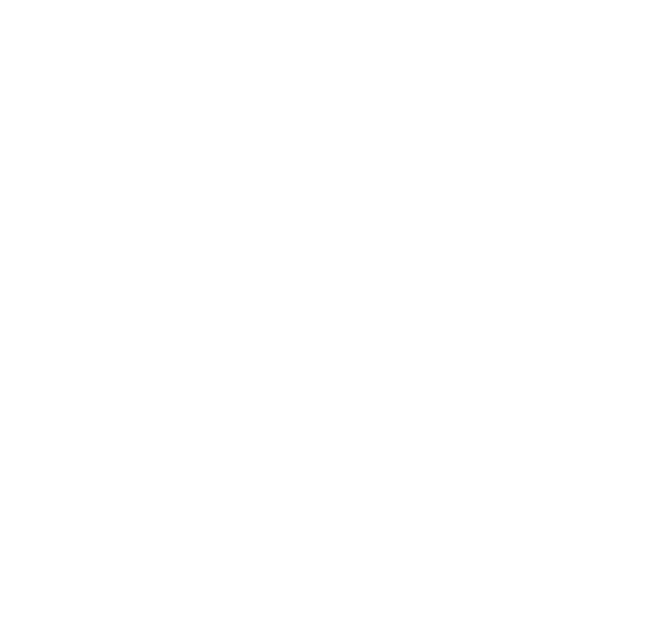
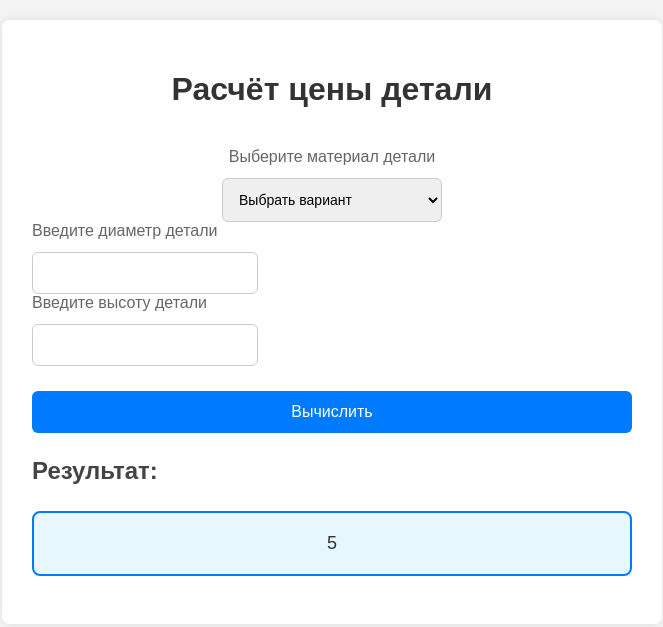
Before and after one commit to Kir32Ill/OEZ, a plain HTML site: page index.html in a window 1280 px wide. Shown: the whole page, without its empty margins (308-971 px from the left). Drawn offline with Linux system fonts and the light colour scheme.

Commit message:
Second commit of demo work

```diff
--- a/index.html
+++ b/index.html
@@ -4,8 +4,35 @@
     <meta charset="UTF-8">
     <meta name="viewport" content="width=device-width, initial-scale=1.0">
     <title>Document</title>
+    <link rel="stylesheet" href="style.css">
+    <script src="sript.js" defer></script>
 </head>
 <body>
-
+    <div class="container">
+    <h1>Расчёт цены детали</h1>
+    <div class="list">
+        <label for="material">Выберите материал детали</label>
+        <select id ="material" name="material" onChange="getMaterial()" required>
+            <option value="" disabled="disabled" selected="selected">Выбрать вариант</option>
+            <option value="Сталь">Сталь</option>
+            <option value="Медь">Медь</option>
+            <option value="Титан">Титан</option>
+        </select>
+    </div>
+    <div class="parameters">
+        <label for = "Diametr">Введите диаметр детали</label>
+        <input type="number" id="Diametr">
+        <br>
+        <label for = "High">Введите высоту детали</label>
+        <input type="number" id="High">
+    </div>
+    <div class="buttons">
+        <button id="submit">
+            Вычислить
+        </button>
+    </div>
+    <h3>Результат:</h3>
+    <p id="result">5</p>
+    </div>
 </body>
 </html>
--- a/sript.js
+++ b/sript.js
@@ -0,0 +1,23 @@
+function getMaterial(){
+    const diametrOfDetail = document.getElementById("Diametr");
+    const highOfDetail = document.getElementById("High");
+    const submitBtn=document.getElementById("submit");
+    const resultElement = document.getElementById('result');
+    const material=document.getElementById('material');
+    let getMat = material.value;
+    let price;
+    if(getMat=="Сталь")
+        price= 10;
+    else if(getMat=="Медь")
+        price= 7;
+    else if(getMat=="Титан")
+        price= 15;
+    function calculateVolume(diametr, high, pr){
+        let volume=Math.PI *(diametr/2)**2 * high*pr;
+        return volume;
+    }
+    submitBtn.onclick = function () {
+        const result=calculateVolume(diametrOfDetail.value, highOfDetail.value,price);
+        resultElement.textContent= result.toFixed(3);
+    }
+}
--- a/style.css
+++ b/style.css
@@ -0,0 +1,81 @@
+body{
+    font-family: Arial, Helvetica, sans-serif;
+    background-color: #f4f4f4;
+    margin:0 auto;
+    padding:20px;
+}
+.container{
+    max-width: 600px;
+    margin: 0 auto;
+    background-color: white;
+    box-shadow: 0 0 10px rgba(0, 0, 0, 0.1);
+    border-radius: 8px;
+    padding: 30px;
+}
+h3{
+    line-height:1.2;
+    color: #444;
+    text-align:left;
+    margin-bottom: 20px;
+    font-size:24px;
+}
+h1{
+    text-align: center;
+    color: #333;
+    margin-bottom: 40px;
+}
+.list{
+    display:flex;
+    flex-direction: column;
+    font-size: 16px;
+    align-items: center;
+}
+select{
+    width:220px;
+    padding: 12px;
+    border: 1px solid #ccc;
+    border-radius: 6px;
+    font-size: 14px;
+    margin-top:5px;
+}
+label{
+    display: block;
+    margin-bottom: 7px;
+    font-size: 16px;
+    color:#666;
+}
+input{
+    width:200px;
+    padding: 12px;
+    border: 1px solid #ccc;
+    border-radius: 6px;
+    font-size: 14px;
+    margin-top: 5px;
+
+}
+button{
+    width:100%;
+    padding: 12px;
+    background-color: #007bff;
+    color: white;
+    border:none;
+    border-radius: 6px;
+    cursor: pointer;
+    font-size: 16px;
+    margin-top: 25px;
+}
+#result{
+    text-align: center;
+    flex-direction: column;
+    justify-content: center;
+    align-items: center;
+    color: #333;
+    font-size:18px;
+    margin-top:25px;
+    padding: 20px;
+    border: 2px solid #007bff;
+    border-radius: 8px;
+    background-color: #e6f7ff;
+    display:flex;
+
+}
```
